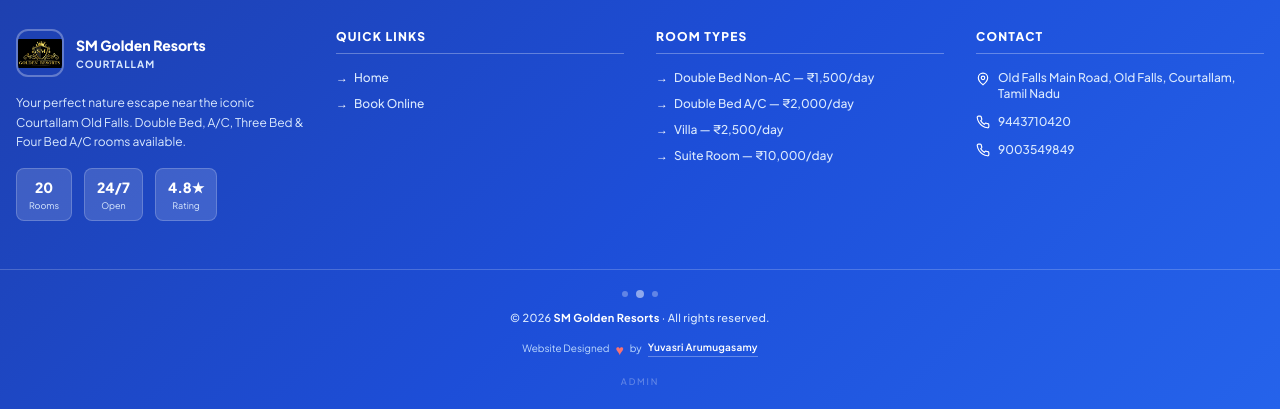
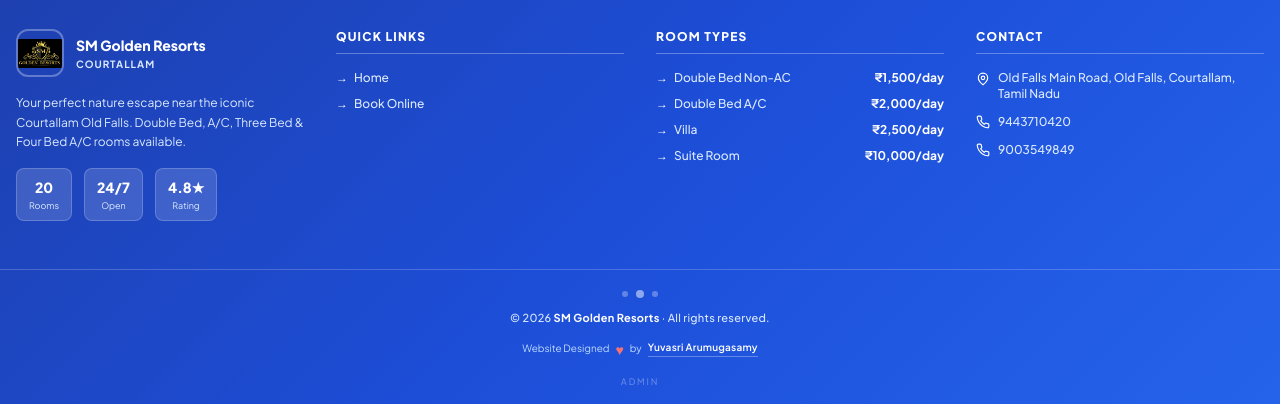
Before and after one commit to YuvasriArumugasamy/SM-Golden-Resort, a React (Vite) app in the folder frontend/: page / in a window 1280 px wide. Shown: the part 3635-4044 px from the top of the page. Built offline with nearby package versions, Linux system fonts and the light colour scheme; no server answers.

Commit message:
fix: footer room types price separate column, remove bottom whitespace

```diff
--- a/frontend/src/components/Footer.jsx
+++ b/frontend/src/components/Footer.jsx
@@ -60,13 +60,14 @@
           </h4>
           <ul className="space-y-2.5 text-xs">
             {[
-              "Double Bed Non-AC — ₹1,500/day",
-              "Double Bed A/C — ₹2,000/day",
-              "Villa — ₹2,500/day",
-              "Suite Room — ₹10,000/day",
-            ].map(item => (
-              <li key={item} className="flex items-center gap-1.5 text-blue-100 font-medium whitespace-nowrap">
-                <span className="text-white shrink-0">→</span> {item}
+              ["Double Bed Non-AC", "₹1,500/day"],
+              ["Double Bed A/C", "₹2,000/day"],
+              ["Villa", "₹2,500/day"],
+              ["Suite Room", "₹10,000/day"],
+            ].map(([name, price]) => (
+              <li key={name} className="flex items-center justify-between text-blue-100 font-medium gap-2">
+                <span className="flex items-center gap-1.5"><span className="text-white shrink-0">→</span> {name}</span>
+                <span className="text-white font-bold whitespace-nowrap shrink-0">{price}</span>
               </li>
             ))}
           </ul>
@@ -97,7 +98,7 @@
       </div>
 
       {/* ── Bottom bar ── */}
-      <div className="border-t border-white/20 pt-5 pb-6 px-4">
+      <div className="border-t border-white/20 pt-5 pb-4 px-4">
         <div className="max-w-7xl mx-auto flex flex-col items-center gap-3">
 
           {/* Decorative dots */}
```
